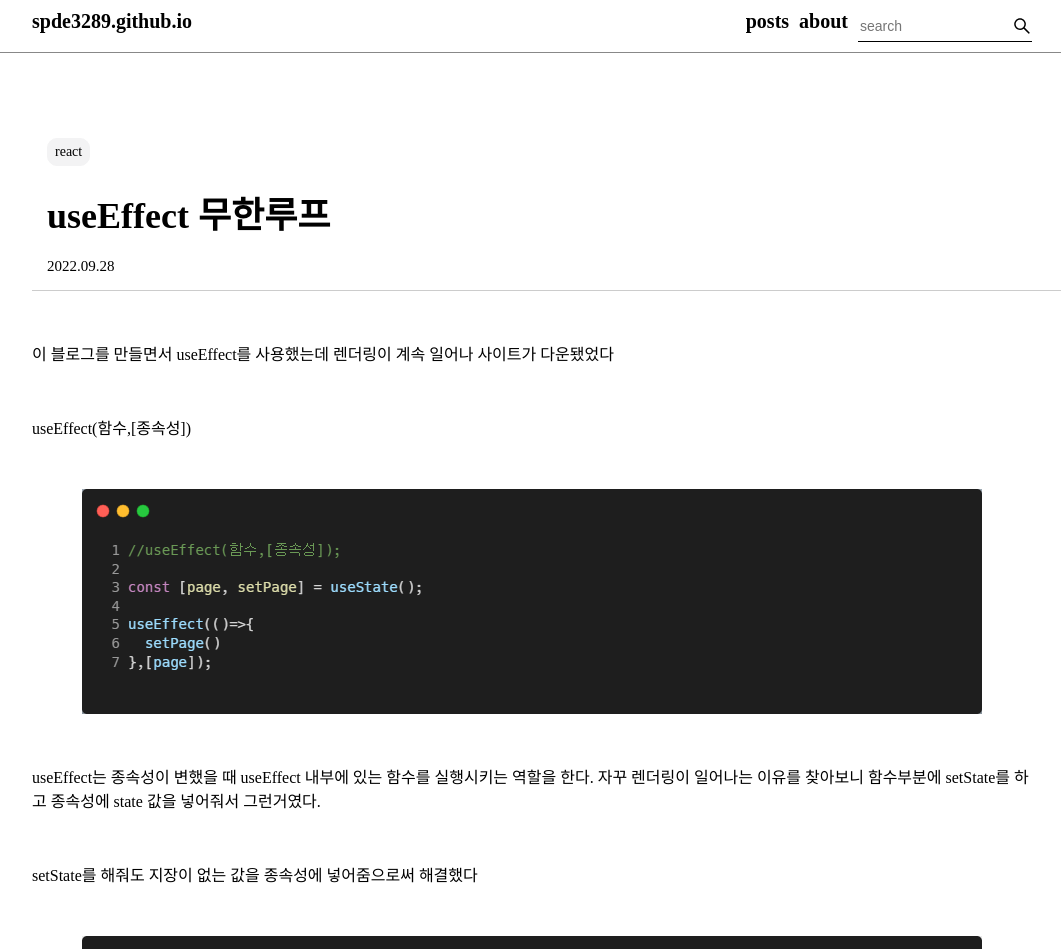
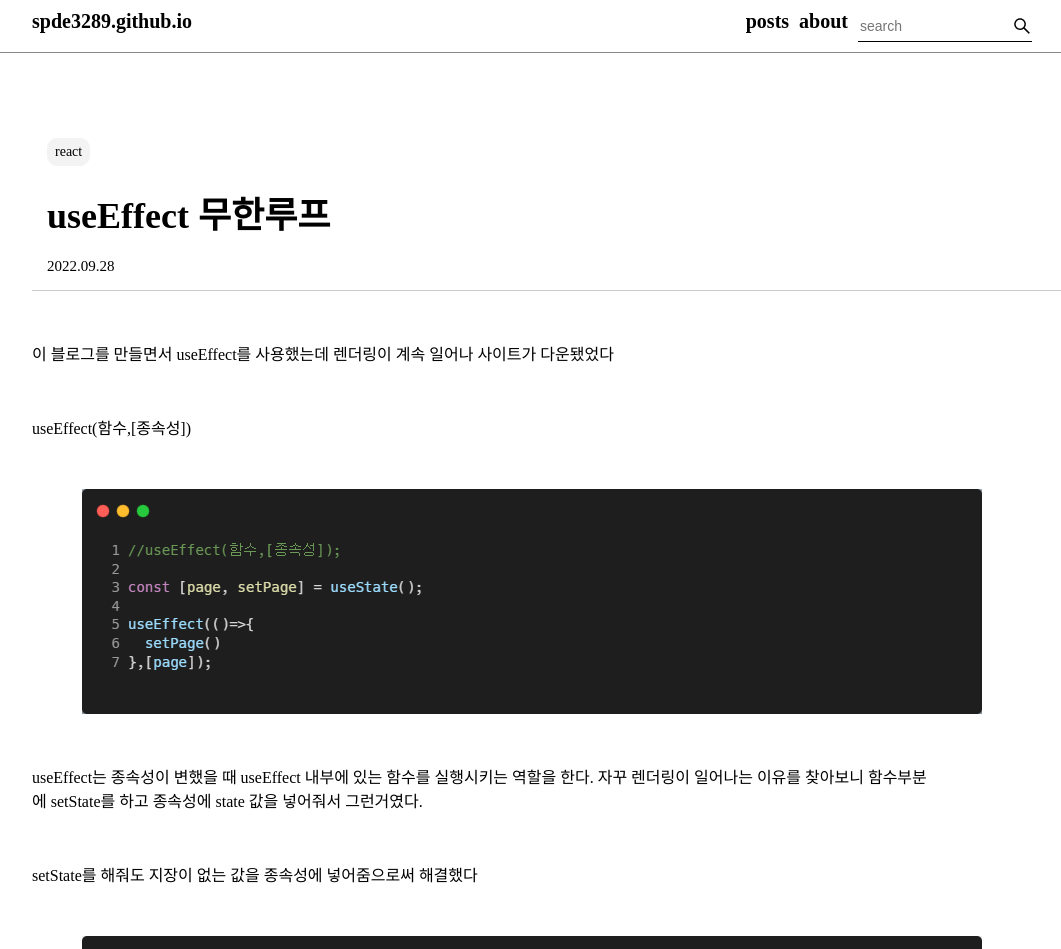
Before and after one commit to spde3289/spde3289.github.io, a React (Create React App) app: page /posts/UseEffect_infinite_loop in a window 1280 px wide. Shown: the top 949 px of the page, without its empty margins (108-1169 px from the left). Built offline with nearby package versions, Linux system fonts and the light colour scheme.

Commit message:
Update UseEffectInfiniteLoop.js

```diff
--- a/src/pages/post/UseEffectInfiniteLoop.js
+++ b/src/pages/post/UseEffectInfiniteLoop.js
@@ -59,6 +59,7 @@ const Main = styled.main`
 `;
 
 const PostText = styled.p`
+    width: 56em;
     font-size: 16px;
     margin: 50px 0;
 `;
```
